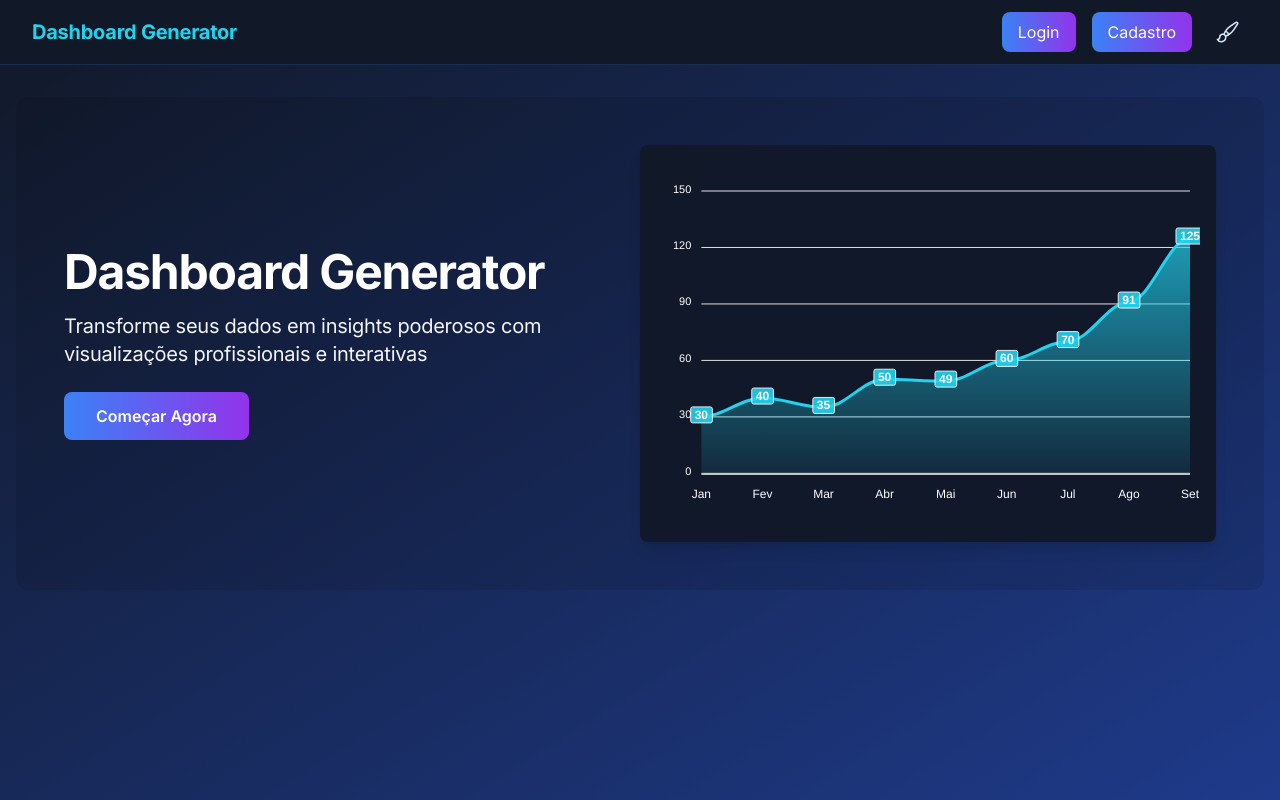
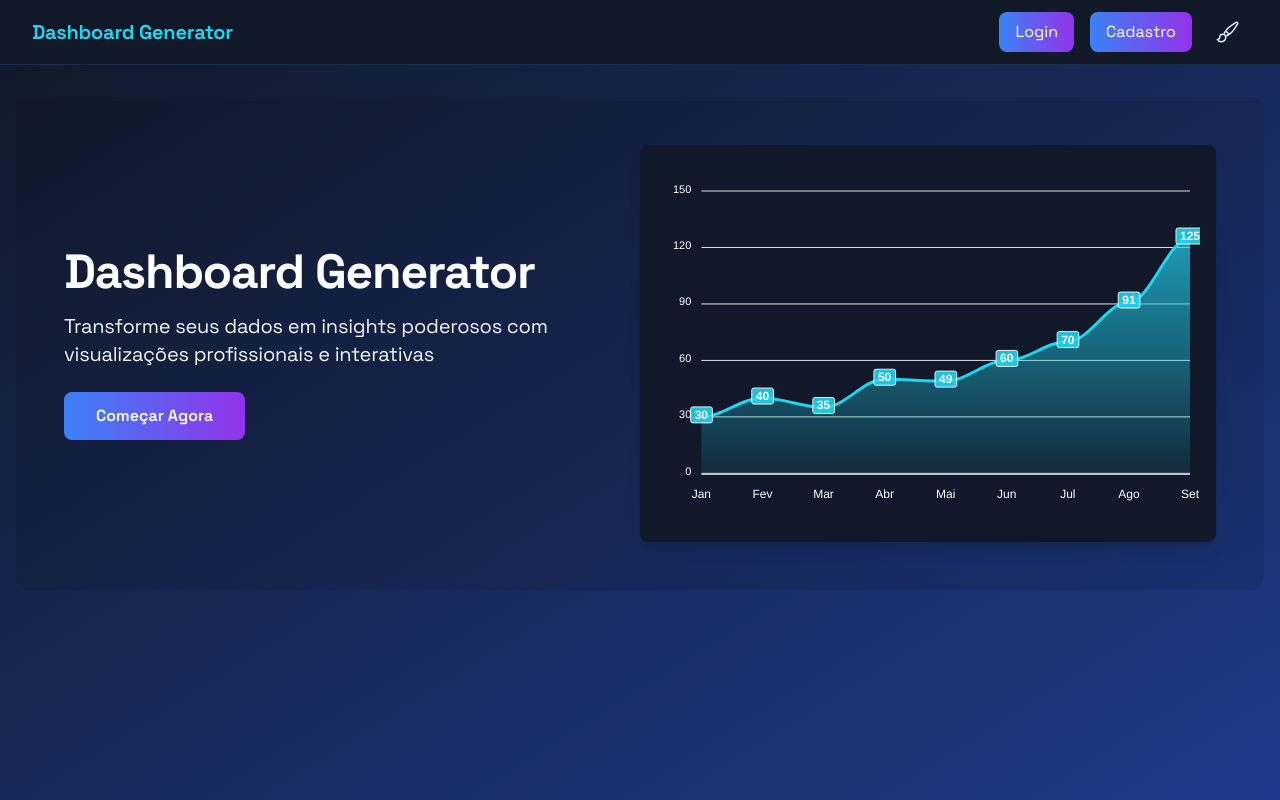
Before and after one commit to A3ON-Tecnologia/dashboard, a Flask app: page / in a window 1280 px wide. Run offline with Flask 3, Linux system fonts and the light colour scheme; some libraries are stand-ins or nearby versions.

Commit message:
fonte adicionada

```diff
--- a/app/templates/admin_users.html
+++ b/app/templates/admin_users.html
@@ -6,7 +6,7 @@
     <title>Gestão de Usuários</title>
     <link rel="preconnect" href="https://fonts.googleapis.com">
     <link rel="preconnect" href="https://fonts.gstatic.com" crossorigin>
-    <link href="https://fonts.googleapis.com/css2?family=Inter:wght@300;400;500;600;700&display=swap" rel="stylesheet">
+    <link href="https://fonts.googleapis.com/css2?family=Space+Grotesk:wght@300;400;500;600;700&display=swap" rel="stylesheet">
     <script src="https://cdn.tailwindcss.com"></script>
     <script>
         tailwind.config = {
@@ -14,7 +14,7 @@
             theme: {
                 extend: {
                     fontFamily: {
-                        sans: ['Inter', 'system-ui', 'sans-serif'],
+                        sans: ['Space Grotesk', 'Segoe UI', '-apple-system', 'system-ui', 'sans-serif'],
                     }
                 }
             }
@@ -22,7 +22,7 @@
     </script>
     <style>
         body {
-            font-family: 'Inter', system-ui, -apple-system, sans-serif;
+            font-family: 'Space Grotesk', 'Segoe UI', -apple-system, system-ui, sans-serif;
         }
         .table-auto th, .table-auto td {
             white-space: nowrap;
--- a/app/templates/dashboard.html
+++ b/app/templates/dashboard.html
@@ -6,7 +6,7 @@
     <title>Dashboard</title>
     <link rel="preconnect" href="https://fonts.googleapis.com">
     <link rel="preconnect" href="https://fonts.gstatic.com" crossorigin>
-    <link href="https://fonts.googleapis.com/css2?family=Inter:wght@300;400;500;600;700&display=swap" rel="stylesheet">
+    <link href="https://fonts.googleapis.com/css2?family=Space+Grotesk:wght@300;400;500;600;700&display=swap" rel="stylesheet">
     <script src="https://cdn.tailwindcss.com"></script>
     <script>
         tailwind.config = {
@@ -14,7 +14,7 @@
             theme: {
                 extend: {
                     fontFamily: {
-                        sans: ['Inter', 'system-ui', 'sans-serif'],
+                        sans: ['Space Grotesk', 'Segoe UI', '-apple-system', 'system-ui', 'sans-serif'],
                     }
                 }
             }
@@ -22,7 +22,7 @@
     </script>
     <style>
         body {
-            font-family: 'Inter', system-ui, -apple-system, sans-serif;
+            font-family: 'Space Grotesk', 'Segoe UI', -apple-system, system-ui, sans-serif;
         }
     </style>
 </head>
--- a/app/templates/home.html
+++ b/app/templates/home.html
@@ -6,7 +6,7 @@
     <title>Dashboard Generator</title>
     <link rel="preconnect" href="https://fonts.googleapis.com">
     <link rel="preconnect" href="https://fonts.gstatic.com" crossorigin>
-    <link href="https://fonts.googleapis.com/css2?family=Inter:wght@300;400;500;600;700&display=swap" rel="stylesheet">
+    <link href="https://fonts.googleapis.com/css2?family=Space+Grotesk:wght@300;400;500;600;700&display=swap" rel="stylesheet">
     <script src="https://cdn.tailwindcss.com"></script>
     <script src="https://cdn.jsdelivr.net/npm/chart.js"></script>
     <script src="https://cdn.jsdelivr.net/npm/apexcharts"></script>
@@ -16,7 +16,7 @@
             theme: {
                 extend: {
                     fontFamily: {
-                        sans: ['Inter', 'system-ui', 'sans-serif'],
+                        sans: ['Space Grotesk', 'Segoe UI', '-apple-system', 'system-ui', 'sans-serif'],
                     },
                     colors: {
                         powerbi: {
@@ -32,23 +32,23 @@
         }
     </script>
     <style>
-        /* Aplicar fonte Inter em todo o documento */
+        /* Aplicar fonte Space Grotesk em todo o documento */
         body {
-            font-family: 'Inter', system-ui, -apple-system, sans-serif;
+            font-family: 'Space Grotesk', 'Segoe UI', -apple-system, system-ui, sans-serif;
             -webkit-font-smoothing: antialiased;
             -moz-osx-font-smoothing: grayscale;
         }
 
         /* Ajustes de fonte para diferentes elementos */
         h1, h2, h3, h4, h5, h6 {
-            font-family: 'Inter', system-ui, -apple-system, sans-serif;
+            font-family: 'Space Grotesk', 'Segoe UI', -apple-system, system-ui, sans-serif;
             letter-spacing: -0.025em;
             font-weight: 600;
         }
 
         /* Melhorar a legibilidade do texto */
         p, span, a {
-            font-family: 'Inter', system-ui, -apple-system, sans-serif;
+            font-family: 'Space Grotesk', 'Segoe UI', -apple-system, system-ui, sans-serif;
             letter-spacing: -0.0125em;
         }
 
```
Also changed, not shown: app/templates/workflow_view.html (+18 -0 lines).
